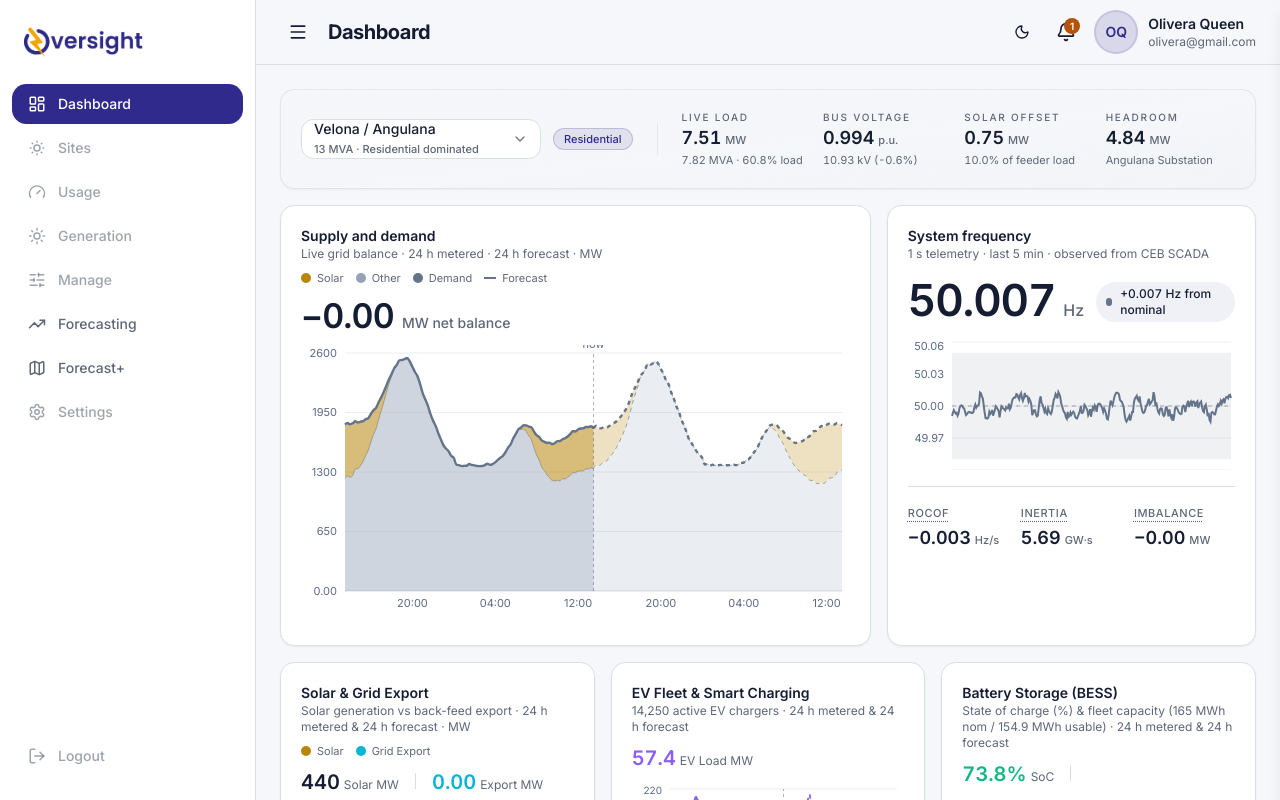
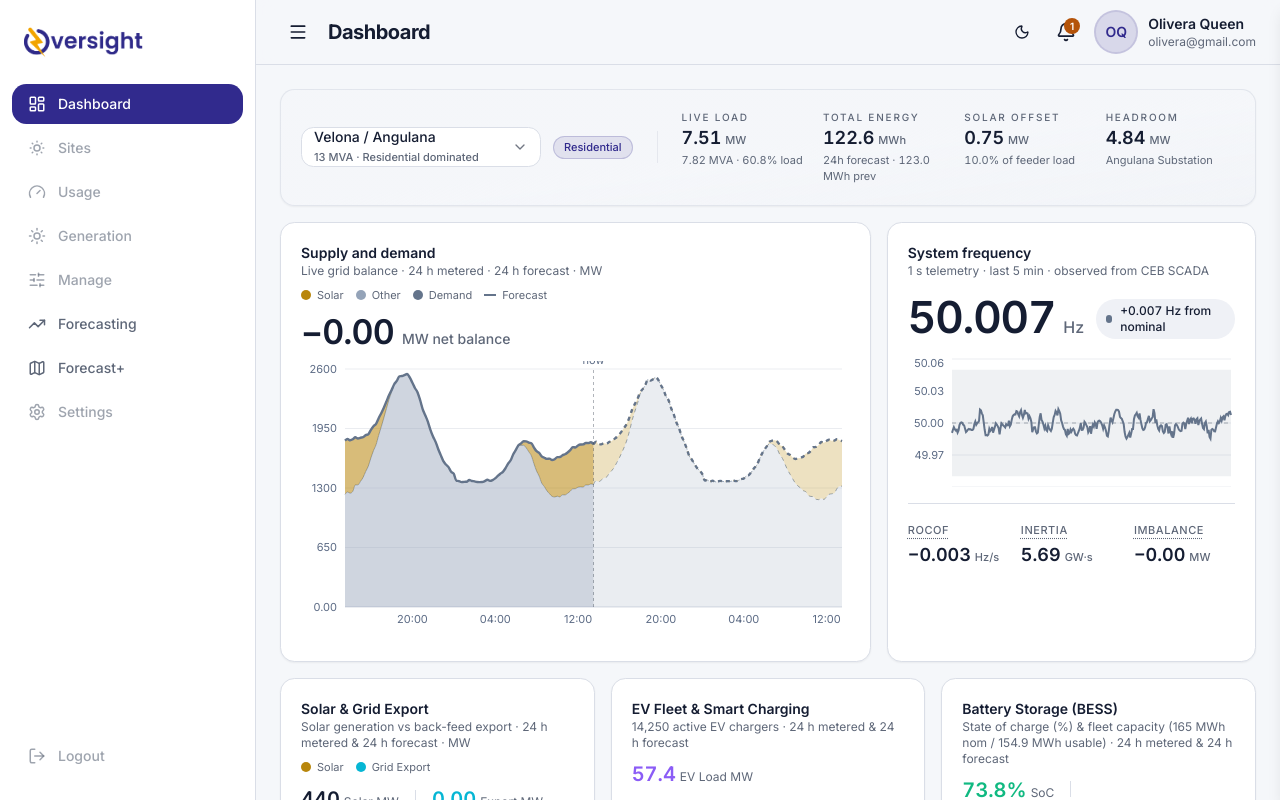
Before and after one commit to prabhashwarap/DERMS_Brainstrome, a React (Vite) app: page / in a window 1280 px wide. Shown: the top 800 px of the page. Built offline with nearby package versions, Linux system fonts and the light colour scheme.

Commit message:
refactor: replace bus voltage statistics with formatted total energy data in dashboard view

```diff
--- a/src/components/dashboard/DashboardView.tsx
+++ b/src/components/dashboard/DashboardView.tsx
@@ -44,6 +44,7 @@ import { FEEDER_LIST, capacityMW, type FeederId } from "@/pipeline/feeders";
 import type { Bundle } from "@/pipeline/forecast";
 import type { SystemTick } from "@/pipeline/system/types";
 import { useStackSeries, useSystemTick } from "@/lib/useBalance";
+import { formatEnergy } from "@/lib/utils";
 
 export function DashboardView({
   bundle,
@@ -152,14 +153,8 @@ function FeederOverview({
   const loadingPct = capacity > 0 ? (100 * liveLoadMW) / capacity : 0;
   const solarOffsetPct = liveLoadMW > 0 ? (100 * liveSolarMW) / liveLoadMW : 0;
 
-  // Feeder bus voltage (11.0 kV nominal system) — voltage drops under heavy load and rises under high solar
-  const jitter3 = feederJitter(tick.ts, feeder.seed + 12);
-  const loadingFrac = liveLoadMW / Math.max(0.1, capacity);
-  const solarFrac = liveSolarMW / Math.max(0.1, feederSolarCapMW);
-  const voltagePu = 1.002 - 0.032 * loadingFrac + 0.018 * solarFrac + 0.003 * jitter3;
-  const voltageKV = voltagePu * 11.0;
-  const voltageDevPct = (voltagePu - 1) * 100;
-  const devSign = voltageDevPct >= 0 ? "+" : "";
+  const totalEnergy = formatEnergy(bundle.kpis.energyMWh);
+  const prevEnergy = formatEnergy(bundle.kpis.prevEnergyMWh);
 
   return (
     <Card className="overflow-hidden border-border/70 bg-gradient-to-br from-background via-background to-muted/40 p-4 lg:p-5">
@@ -200,10 +195,10 @@ function FeederOverview({
             note={`${apparentMVA.toFixed(2)} MVA · ${loadingPct.toFixed(1)}% load`}
           />
           <InlineStat
-            label="Bus voltage"
-            value={voltagePu.toFixed(3)}
-            unit="p.u."
-            note={`${voltageKV.toFixed(2)} kV (${devSign}${voltageDevPct.toFixed(1)}%)`}
+            label="Total energy"
+            value={totalEnergy.value}
+            unit={totalEnergy.unit}
+            note={`24h forecast · ${prevEnergy.full} prev`}
           />
           <InlineStat
             label="Solar offset"
```
